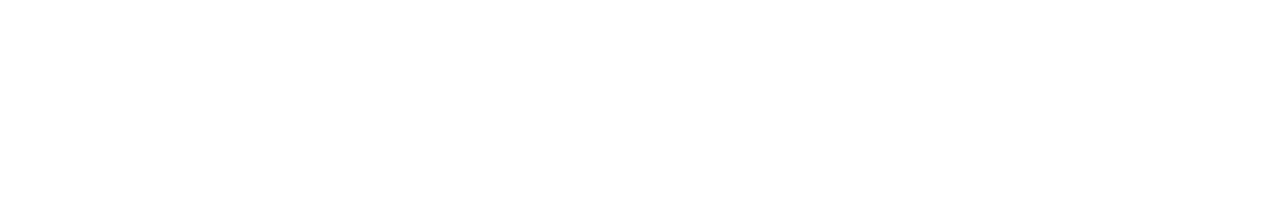
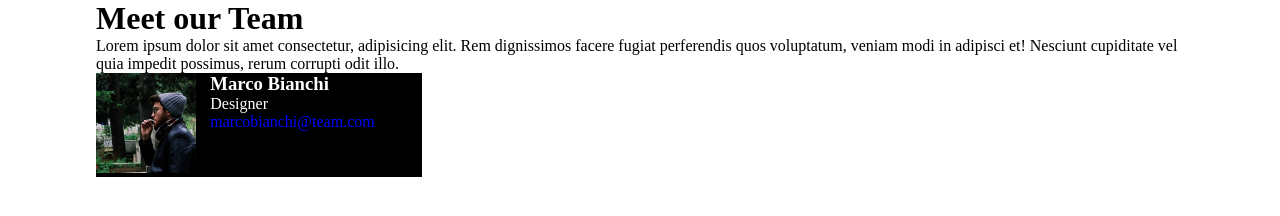
Before and after one commit to giovannidibello/js-our-team, a plain HTML site: page index.html in a window 1280 px wide. Drawn offline with Linux system fonts and the light colour scheme.

Commit message:
add draft layout

```diff
--- a/css/style.css
+++ b/css/style.css
@@ -3,3 +3,42 @@
     border: 0;
     box-sizing: border-box;
 }
+
+/* general */
+
+main {
+    display: flex;
+    justify-content: center;
+}
+
+.container {
+    width: 85%;
+}
+
+/* card */
+
+img {
+    height: 100px;
+}
+
+.card {
+    display: flex;
+    background-color: black;
+    width: 30%;
+}
+
+.cardImage {
+    width: 35%;
+}
+
+.cardText {
+    width: 65%;
+}
+
+.card h3, #roleText {
+    color: white;
+}
+
+#emailText {
+    color: blue;
+}
--- a/index.html
+++ b/index.html
@@ -7,6 +7,34 @@
     <title>Our Team</title>
 </head>
 <body>
+    <main>
+
+
+        <div class="container">
+
+            <h1>Meet our Team</h1>
+
+            <p>Lorem ipsum dolor sit amet consectetur, adipisicing elit. Rem dignissimos facere fugiat perferendis quos voluptatum, veniam modi in adipisci et! Nesciunt cupiditate vel quia impedit possimus, rerum corrupti odit illo.</p>
+
+            <!-- card team -->
+             <div class="containerCard">
+
+                <div class="card">
+                    <div class="cardImage">
+                        <img src="./img/male1.png" alt="">
+                    </div>
+                    <div class="cardText">
+                        <h3>Marco Bianchi</h3>
+                        <div id="roleText">Designer</div>
+                        <div id="emailText">marcobianchi@team.com</div>
+                    </div>
+                </div>
+             </div>
+
+        </div>
+
+
+    </main>
 
 
     <script src="./js/script.js"></script>
```
Also changed, not shown: 1 other file.
